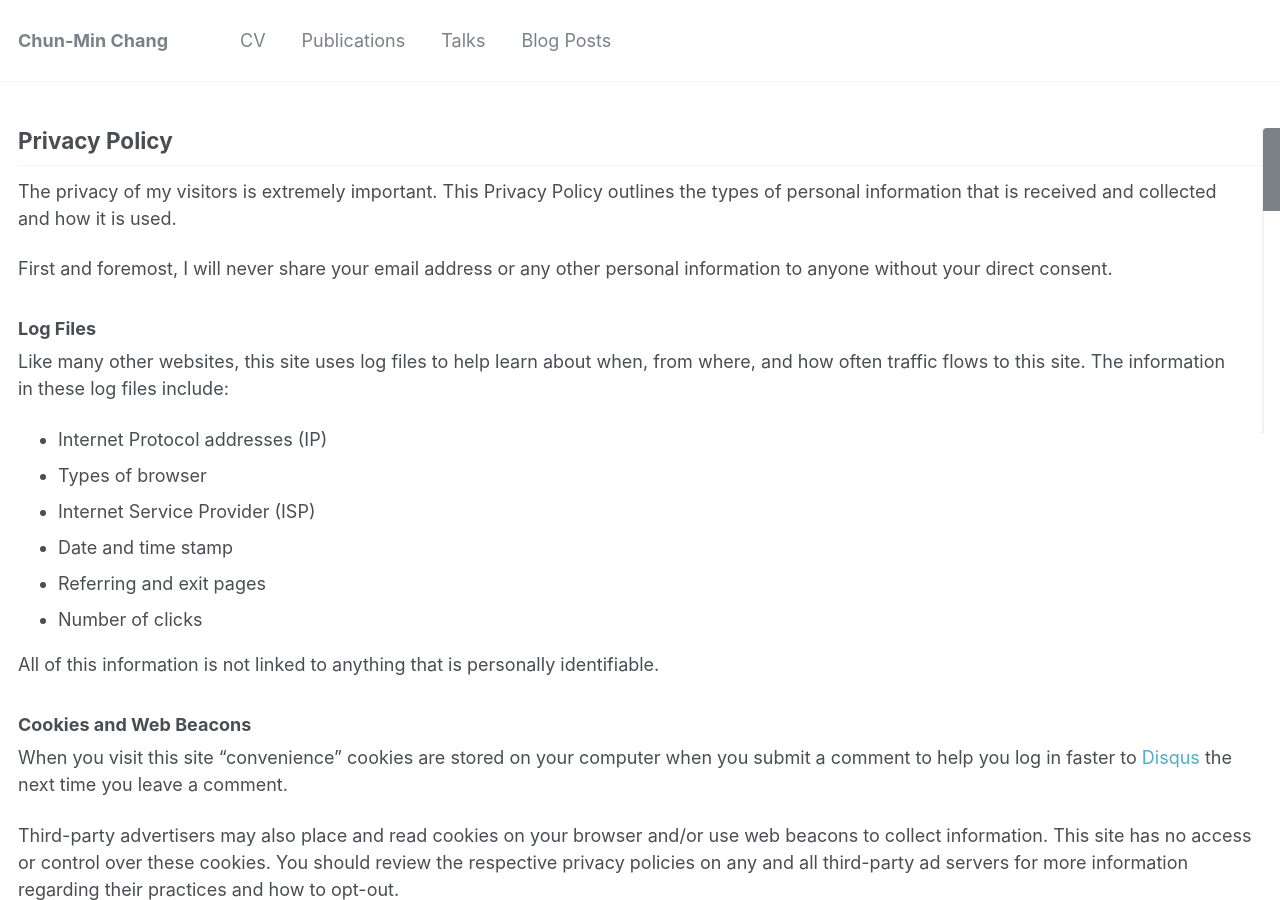
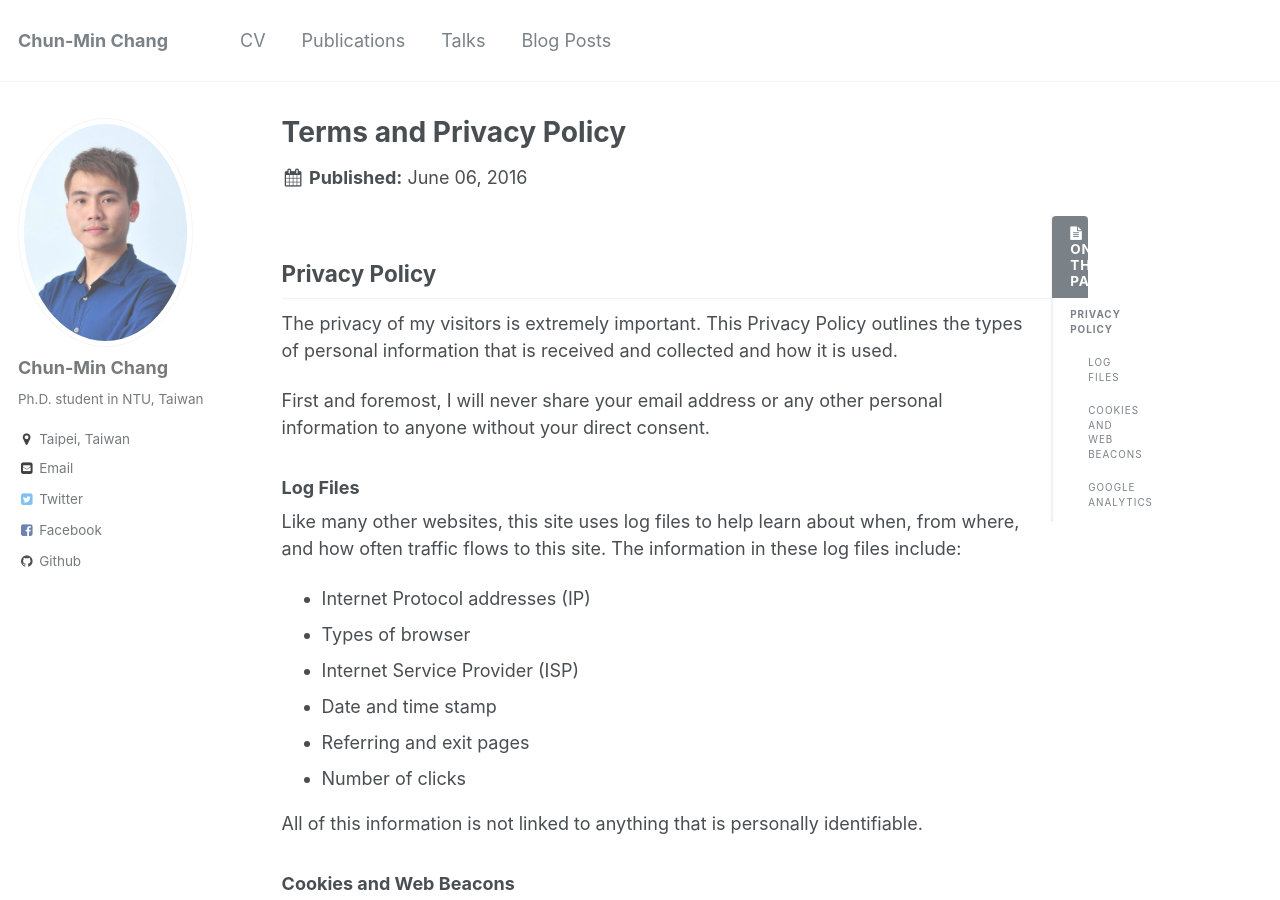
Before and after one commit to NothingHard/NothingHard.github.io, a Jekyll site: the page built from _pages/terms.md, in a window 1280 px wide and 900 px high. Built offline with Jekyll 4.4.1, drawn with Linux system fonts in a browser that asks for light colours.

```diff
--- a/_config.yml
+++ b/_config.yml
@@ -201,13 +201,8 @@ defaults:
       path: ""
       type: pages
     values:
-      layout: splash
+      layout: single
       author_profile: true
-      classes:
-        - landing
-        - dark-theme
-    header:
-      image: /assets/images/teaser.png
 
   # _teaching
   - scope:
```
Also changed, not shown: _pages/about.md (+11 -0 lines).
